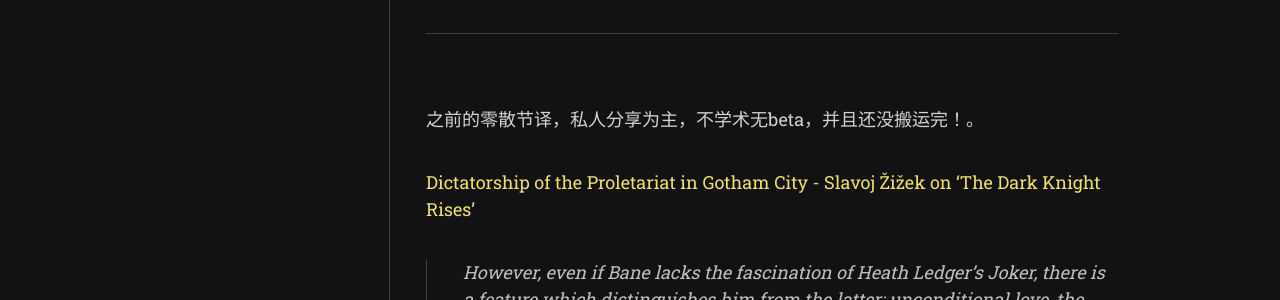
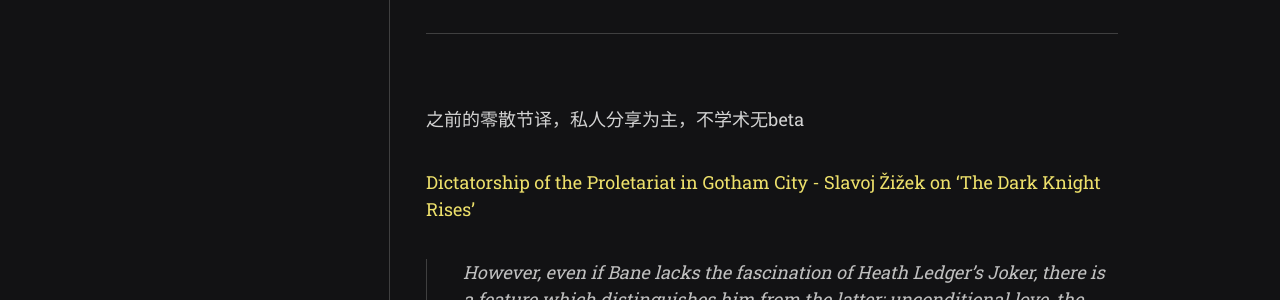
Before and after one commit to scatterdclouds/scatterdclouds.github.io, a Jekyll site: the page built from _posts/2022-06-16-segmenttranslations.md, in a window 1280 px wide. Shown: the part 265-565 px from the top of the page. Built offline with Jekyll 4.4.1, drawn with Linux system fonts in a browser that asks for light colours; nearby versions of some CDN libraries; some web fonts are replaced; comment, search, counter and statistics services are not loaded.

Commit message:
Update 2022-06-16-segmenttranslations.md

```diff
--- a/_posts/2022-06-16-segmenttranslations.md
+++ b/_posts/2022-06-16-segmenttranslations.md
@@ -7,7 +7,7 @@ categories: [翻译, 资料, 存稿箱]
 tags: [马佐夫主义社会经济学, 猫是最好的无政府主义者, 未完成]
 ---
 
-之前的零散节译，私人分享为主，不学术无beta，并且还没搬运完！。
+之前的零散节译，私人分享为主，不学术无beta
 
 [Dictatorship of the Proletariat in Gotham City - Slavoj Žižek on ‘The Dark Knight Rises’][zizek-article-link]
 
```
